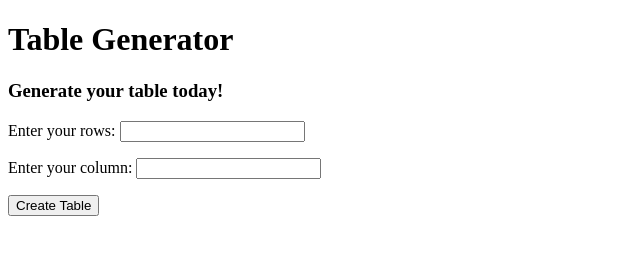
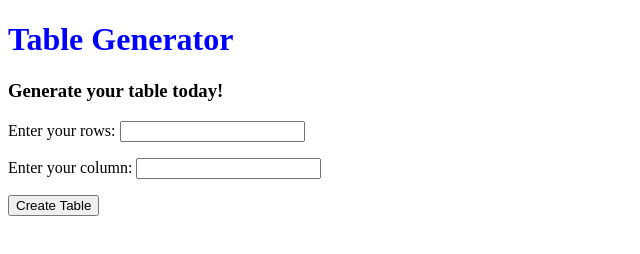
Before and after one commit to tinkercademy/webclass-table-generator1, a plain HTML site: page index.html in a window 1280 px wide. Shown: the whole page, without its empty margins (0-640 px from the left). Drawn offline with nearby package versions, Linux system fonts and the light colour scheme; the site is published under a folder, as on GitHub Pages, so addresses that start at the root find nothing.

Commit message:
More <head> cleanup

```diff
--- a/index.html
+++ b/index.html
@@ -5,9 +5,7 @@
           <meta charset="utf-8">
           <meta http-equiv="X-UA-Compatible" content="IE=edge">
           <meta name="viewport" content="width=device-width, initial-scale=1">
-          <link rel="stylesheet" href="/styles.css">
-          <link rel="stylesheet" href="/animate.css">
-          <script src="https://code.jquery.com/jquery-3.3.1.min.js" integrity="sha256-FgpCb/KJQlLNfOu91ta32o/NMZxltwRo8QtmkMRdAu8=" crossorigin="anonymous"></script>
+          <link rel="stylesheet" href="styles.css">
           <script src="script.js" defer=""></script>
        </head>
       <body>
```
